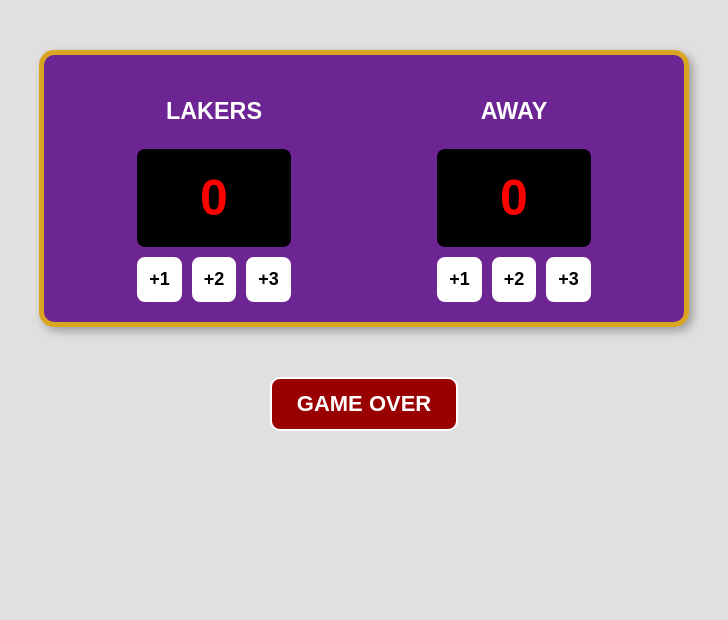
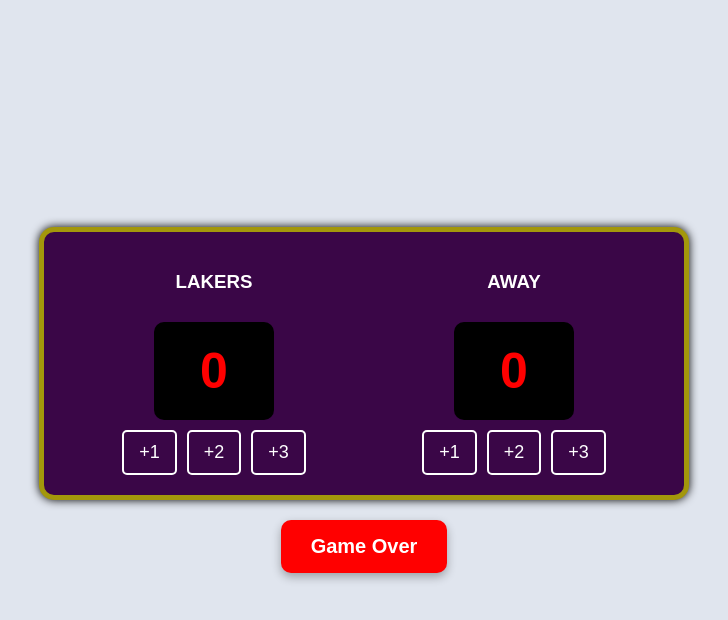
Before and after one commit to Holden0905/Scoreboard, a plain HTML site: page index.html in a window 1280 px wide. Shown: the whole page, without its empty margins (276-1004 px from the left). Drawn offline with Linux system fonts and the light colour scheme.

Commit message:
Mobile Update Take 2

```diff
--- a/index.css
+++ b/index.css
@@ -1,105 +1,96 @@
 /* General Styles */
 body {
-    background-color: #e0e0e0;
+    margin: 0;
+    display: flex;
+    flex-direction: column;
+    align-items: center;
+    justify-content: center;
+    height: 100vh;
+    background-color: #e0e5ee;
+    color: white;
     font-family: Arial, sans-serif;
-    text-align: center;
-    margin: 0;
-    padding: 0;
 }
 
-/* Scoreboard Container */
+/* Scoreboard Styling */
 .scoreboard {
-    background-color: #6e2594;
-    width: 600px;
-    margin: 50px auto;
-    padding: 20px;
-    border-radius: 15px;
-    border: 5px solid goldenrod;
     display: flex;
     justify-content: space-around;
-    align-items: center;
-    box-shadow: 4px 4px 10px rgba(0, 0, 0, 0.3);
+    background-color: #3a0647;
+    border: 5px solid rgb(163, 151, 11);
+    border-radius: 15px;
+    padding: 20px;
+    width: 70%;
+    max-width: 600px;
+    text-align: center;
+    box-shadow: 0px 0px 10px black;
 }
 
-/* Team Sections */
 .team {
-    text-align: center;
-    color: white;
-    font-size: 20px;
-    font-weight: bold;
+    display: flex;
+    flex-direction: column;
+    align-items: center;
 }
 
-/* Score Display Box */
-.score-box {
+.score {
     background-color: black;
+    color: red;
+    font-size: 50px;
+    font-weight: bold;
     padding: 20px;
-    margin: 10px 0;
-    border-radius: 8px;
+    border-radius: 10px;
+    margin: 10px;
+    width: 80px;
+    text-align: center;
 }
 
-.score-display {
-    font-size: 50px;
-    color: red;
-    margin: 0;
-}
-
-/* Buttons */
+/* Buttons Styling */
 .button-container {
     display: flex;
-    justify-content: center;
     gap: 10px;
-    margin-top: 10px;
 }
 
 button {
+    background-color: transparent;
+    color: white;
+    border: 2px solid white;
+    padding: 10px 15px;
     font-size: 18px;
-    padding: 10px;
-    background-color: white;
-    border: 2px solid white;
-    border-radius: 8px;
     cursor: pointer;
-    font-weight: bold;
-    transition: 0.3s;
+    border-radius: 5px;
 }
 
 button:hover {
-    background-color: lightgray;
+    background-color: white;
+    color: black;
 }
 
 /* Reset Button */
 .reset-container {
-    display: flex;
-    justify-content: center;
     margin-top: 20px;
 }
 
 #reset-button {
-    font-size: 22px;
-    padding: 12px 25px;
+    background-color: red;
+    color: white;
+    border: none;
+    padding: 15px 30px;
+    font-size: 20px;
+    font-weight: bold;
+    border-radius: 10px;
     cursor: pointer;
-    background-color: #990000;
-    color: white;
-    border: 2px solid white;
-    border-radius: 10px;
-    font-weight: bold;
-    text-transform: uppercase;
-    transition: 0.3s;
+    box-shadow: 0px 4px 10px rgba(0, 0, 0, 0.3);
 }
 
 #reset-button:hover {
-    background-color: #cc0000;
-    transform: scale(1.1);
+    background-color: darkred;
 }
+
+/* Mobile Responsiveness */
 @media screen and (max-width: 768px) {
-    body {
-        overflow: hidden;
-    }
-
     .scoreboard {
-        width: 100%;
-        max-width: 90%;
+        width: 95%;
         flex-direction: column;
-        padding: 15px;
+        padding: 10px;
     }
 
     .team {
@@ -117,7 +108,7 @@
     }
 }
 
-/* Force landscape mode warning */
+/* Force Landscape Mode Warning */
 @media screen and (max-width: 768px) and (orientation: portrait) {
     body {
         display: flex;
@@ -135,11 +126,24 @@
     .rotate-message {
         display: block;
         color: white;
-        font-size: 20px;
+        font-size: 22px;
         font-weight: bold;
+        text-align: center;
     }
 }
 
+/* Hide Rotate Message in Landscape */
+@media screen and (max-width: 768px) and (orientation: landscape) {
+    .rotate-message {
+        display: none;
+    }
+
+    .scoreboard, .reset-container {
+        display: flex;
+    }
+}
+
+/* Default: Hide Rotate Message */
 .rotate-message {
     display: none;
 }
--- a/index.html
+++ b/index.html
@@ -2,44 +2,43 @@
 <html lang="en">
 <head>
     <meta charset="UTF-8">
-    <meta name="viewport" content="width=device-width, initial-scale=1.0">
+    <meta name="viewport" content="width=device-width, initial-scale=1.0, user-scalable=no">
     <title>Scoreboard</title>
     <link rel="stylesheet" href="index.css">
-    <meta name="viewport" content="width=device-width, initial-scale=1.0, user-scalable=no">
-
 </head>
 <body>
+
+    <!-- Rotate Message (Only visible in portrait mode) -->
+    <div class="rotate-message">
+        Please rotate your device to landscape mode for the best experience.
+    </div>
+
+    <!-- Scoreboard Container -->
     <div class="scoreboard">
         <div class="team">
             <h3>LAKERS</h3>
-            <div class="score-box">
-                <h2 id="home-score" class="score-display">0</h2>
-            </div>
+            <div class="score" id="home-score">0</div>
             <div class="button-container">
-                <button id="home-plus-1">+1</button>
-                <button id="home-plus-2">+2</button>
-                <button id="home-plus-3">+3</button>
+                <button onclick="updateScore('home', 1)">+1</button>
+                <button onclick="updateScore('home', 2)">+2</button>
+                <button onclick="updateScore('home', 3)">+3</button>
             </div>
         </div>
+
         <div class="team">
             <h3>AWAY</h3>
-            <div class="score-box">
-                <h2 id="guest-score" class="score-display">0</h2>
+            <div class="score" id="guest-score">0</div>
+            <div class="button-container">
+                <button onclick="updateScore('guest', 1)">+1</button>
+                <button onclick="updateScore('guest', 2)">+2</button>
+                <button onclick="updateScore('guest', 3)">+3</button>
             </div>
-            <div class="button-container">
-                <button id="guest-plus-1">+1</button>
-                <button id="guest-plus-2">+2</button>
-                <button id="guest-plus-3">+3</button>
-            </div>
-        </div>
-        <div class="rotate-message">
-            Please rotate your device to landscape mode for the best experience.
         </div>
     </div>
 
     <!-- Game Over (Reset) Button -->
     <div class="reset-container">
-        <button id="reset-button">Game Over</button>
+        <button id="reset-button" onclick="resetGame()">Game Over</button>
     </div>
 
     <script src="index.js"></script>
--- a/index.js
+++ b/index.js
@@ -1,40 +1,31 @@
-// Initialize scores
-let homeScore = 0;
-let guestScore = 0;
+// Function to update the score
+function updateScore(team, points) {
+    let scoreElement = document.getElementById(`${team}-score`);
+    let currentScore = parseInt(scoreElement.textContent);
+    scoreElement.textContent = currentScore + points;
+}
 
-// Get the score elements
-const homeScoreEl = document.getElementById("home-score");
-const guestScoreEl = document.getElementById("guest-score");
-const resetButton = document.getElementById("reset-button");
+// Function to reset the game
+function resetGame() {
+    document.getElementById("home-score").textContent = "0";
+    document.getElementById("guest-score").textContent = "0";
+}
 
-// Functions to update the score
-function updateScore(team, points) {
-    if (team === "home") {
-        homeScore += points;
-        homeScoreEl.textContent = homeScore;
-    } else if (team === "guest") {
-        guestScore += points;
-        guestScoreEl.textContent = guestScore;
+// Function to check orientation and adjust visibility
+function checkOrientation() {
+    if (window.innerHeight > window.innerWidth) {
+        // Portrait mode
+        document.querySelector(".rotate-message").style.display = "block";
+        document.querySelector(".scoreboard").style.display = "none";
+        document.querySelector(".reset-container").style.display = "none";
+    } else {
+        // Landscape mode
+        document.querySelector(".rotate-message").style.display = "none";
+        document.querySelector(".scoreboard").style.display = "flex";
+        document.querySelector(".reset-container").style.display = "flex";
     }
 }
 
-// Reset function
-function resetGame() {
-    console.log("Reset button clicked"); // Debugging
-    homeScore = 0;
-    guestScore = 0;
-    homeScoreEl.textContent = homeScore;
-    guestScoreEl.textContent = guestScore;
-}
-
-// Add event listeners for score buttons
-document.getElementById("home-plus-1").addEventListener("click", () => updateScore("home", 1));
-document.getElementById("home-plus-2").addEventListener("click", () => updateScore("home", 2));
-document.getElementById("home-plus-3").addEventListener("click", () => updateScore("home", 3));
-
-document.getElementById("guest-plus-1").addEventListener("click", () => updateScore("guest", 1));
-document.getElementById("guest-plus-2").addEventListener("click", () => updateScore("guest", 2));
-document.getElementById("guest-plus-3").addEventListener("click", () => updateScore("guest", 3));
-
-// Add event listener for the reset button
-resetButton.addEventListener("click", resetGame);
+// Listen for orientation changes
+window.addEventListener("resize", checkOrientation);
+window.addEventListener("load", checkOrientation);
```
